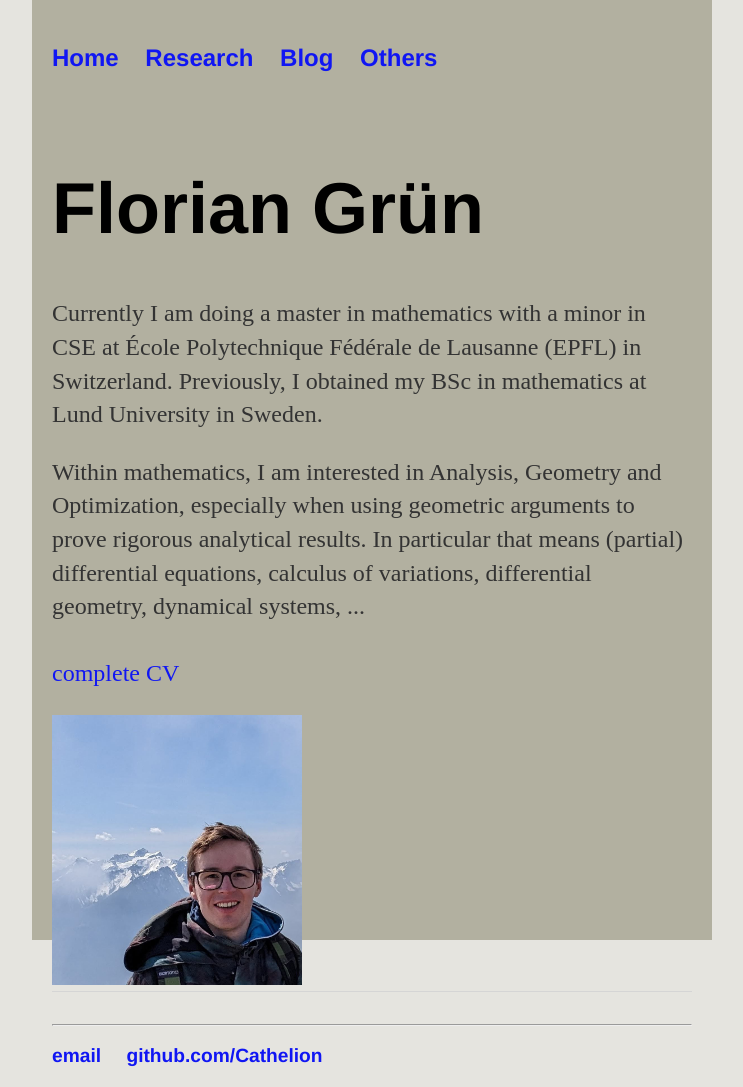
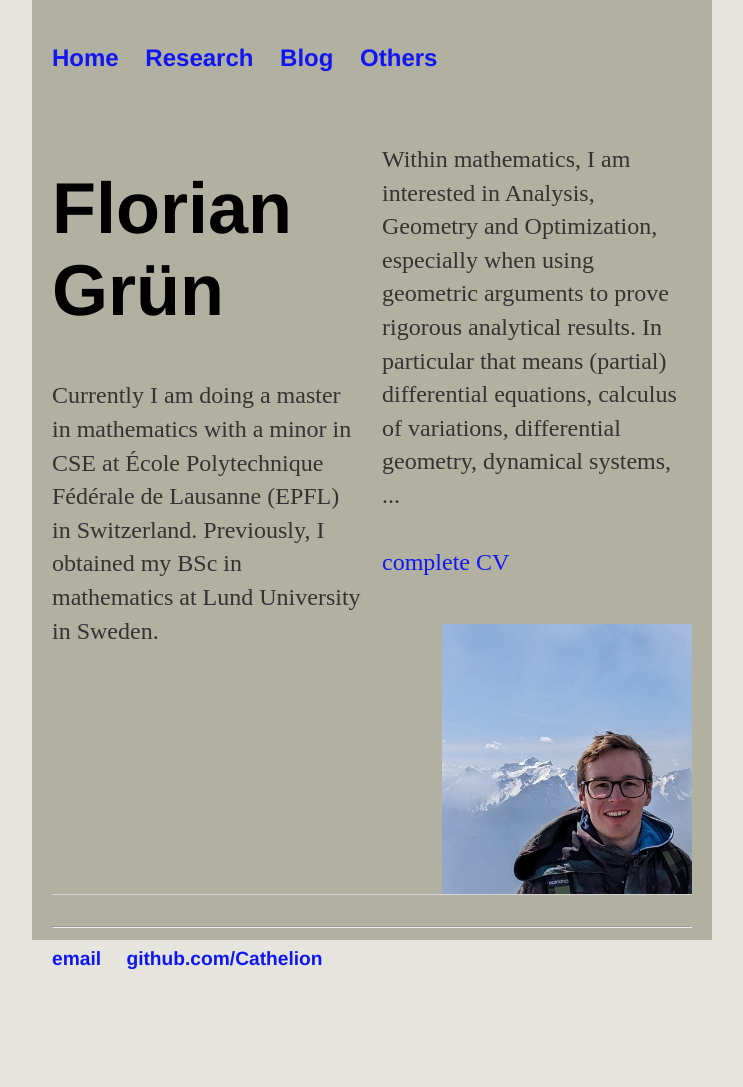
Before and after one commit to Cathelion/Cathelion.github.io, a Jekyll site: the page built from index.html, in a window 1280 px wide. Shown: the whole page, without its empty margins (268-1011 px from the left). Built offline with Jekyll 4.4.1, drawn with Linux system fonts in a browser that asks for light colours; after the commit the page ends 990 px from its top, so only the background shows below that.

Commit message:
Update main.css

```diff
--- a/css/main.css
+++ b/css/main.css
@@ -71,3 +71,28 @@
 li.right{
     text-align: right;
 }
+
+.content {
+   display: flex;
+   flex-wrap: wrap; /* Allow content to wrap on smaller screens */
+}
+
+.blurb {
+   flex: 1; /* Expand to fill available space */
+   margin-right: 20px; /* Add some spacing between blurb and image */
+}
+
+.full-width {
+   flex-basis: 100%; /* Force the first paragraph to take full width */
+}
+
+.img {
+   flex: 1; /* Expand to fill available space */
+   display: flex;
+   flex-direction: column;
+   align-items: flex-end; /* Align content to the right */
+}
+
+.img img {
+   margin-top: 20px; /* Add some spacing between image and paragraph */
+}
```
